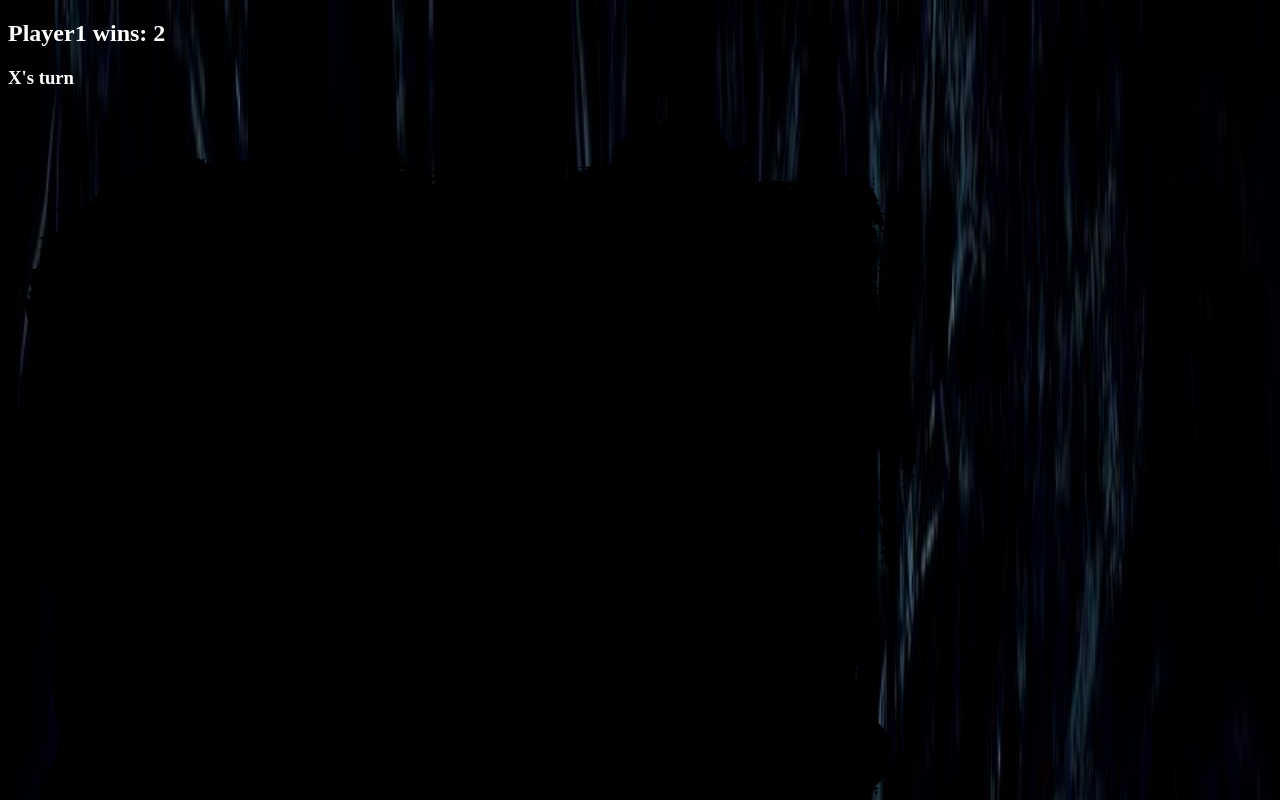
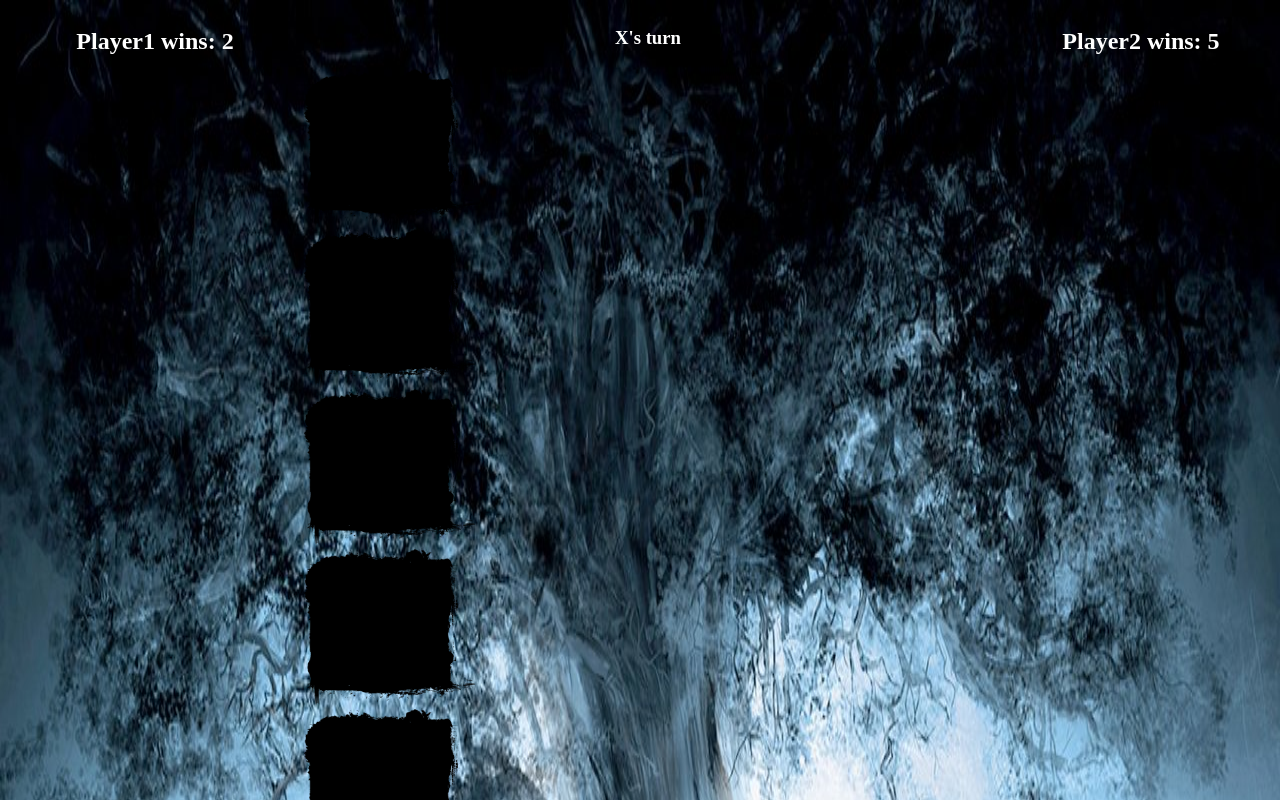
Before and after one commit to CalebCyphers/TicTacToe-Solo-Project, a plain HTML site: page index.html in a window 1280 px wide. Shown: the top 800 px of the page. Drawn offline with Linux system fonts and the light colour scheme.

Commit message:
Add basic flex-boxes, center things properly

```diff
--- a/index.html
+++ b/index.html
@@ -3,6 +3,8 @@
   <head>
     <meta charset="utf-8">
     <title>Ye Olden TicTac</title>
+    <meta name="viewport" content="width=device-width, initial-scale=1.0">
+  <link href="https://fonts.googleapis.com/css2?family=Open+Sans:wght@300;600;800&display=swap" rel="stylesheet">
     <link rel="stylesheet" href="./styles.css">
   </head>
   <body>
--- a/styles.css
+++ b/styles.css
@@ -3,9 +3,53 @@ html {
   background-size: 100% 100%;
 }
 
+body {
+  width: 100%;
+  height: 100%;
+}
+
+main {
+  width: 100%;
+  height: 100%;
+  display: flex;
+  flex-direction: row;
+  justify-content:;
+}
+
 h1 {
   color: white;
+  text-align: center;
 }
 h2 {
   color: white;
+  text-align: center;
 }
+
+.player1-info {
+  display: flex;
+  flex-direction: column;
+  width: 34rem;
+}
+
+.player2-info {
+  display: flex;
+  flex-direction: column;
+  width: 34rem;
+}
+
+.game {
+  display: flex;
+  flex-direction: column;
+  width: 100%;
+  justify-content: center;
+}
+
+.game-sector {
+  height: 10rem;
+  width: 10rem;
+}
+
+.sector-img {
+  height: 100%;
+  width: auto;
+}
```
